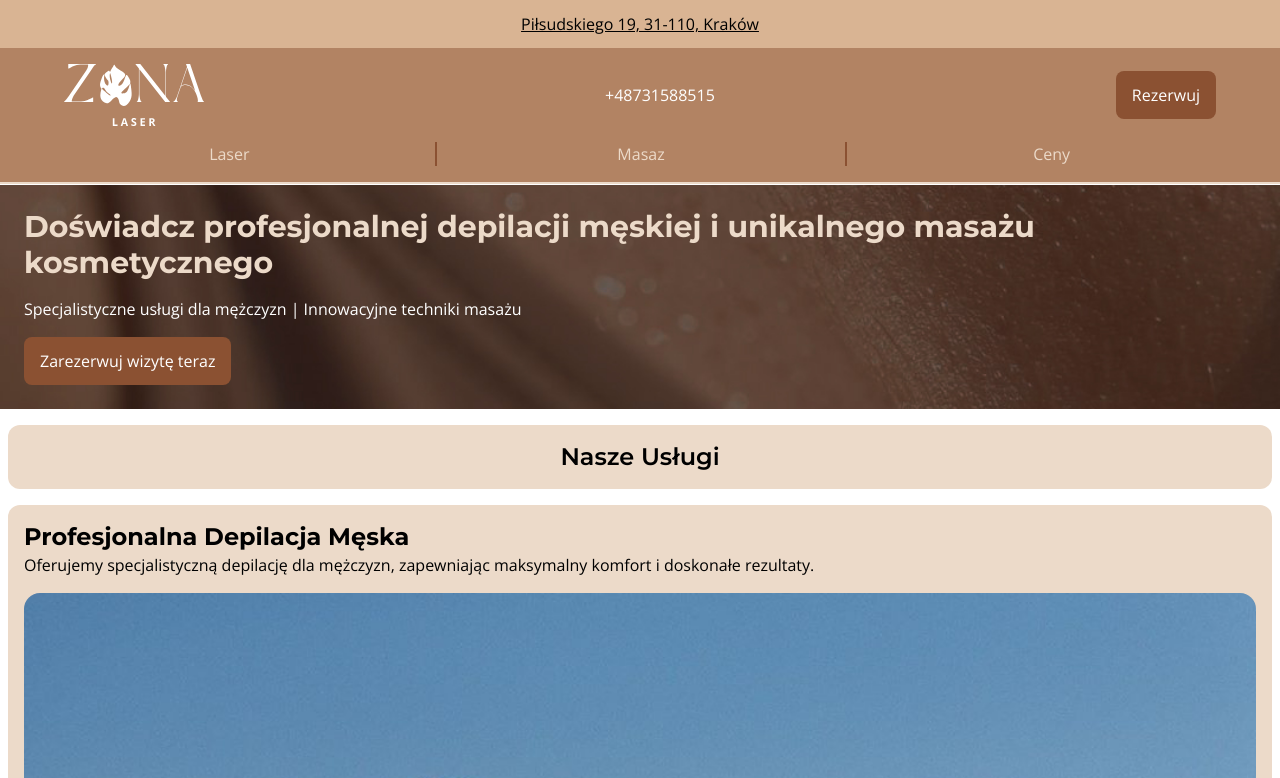
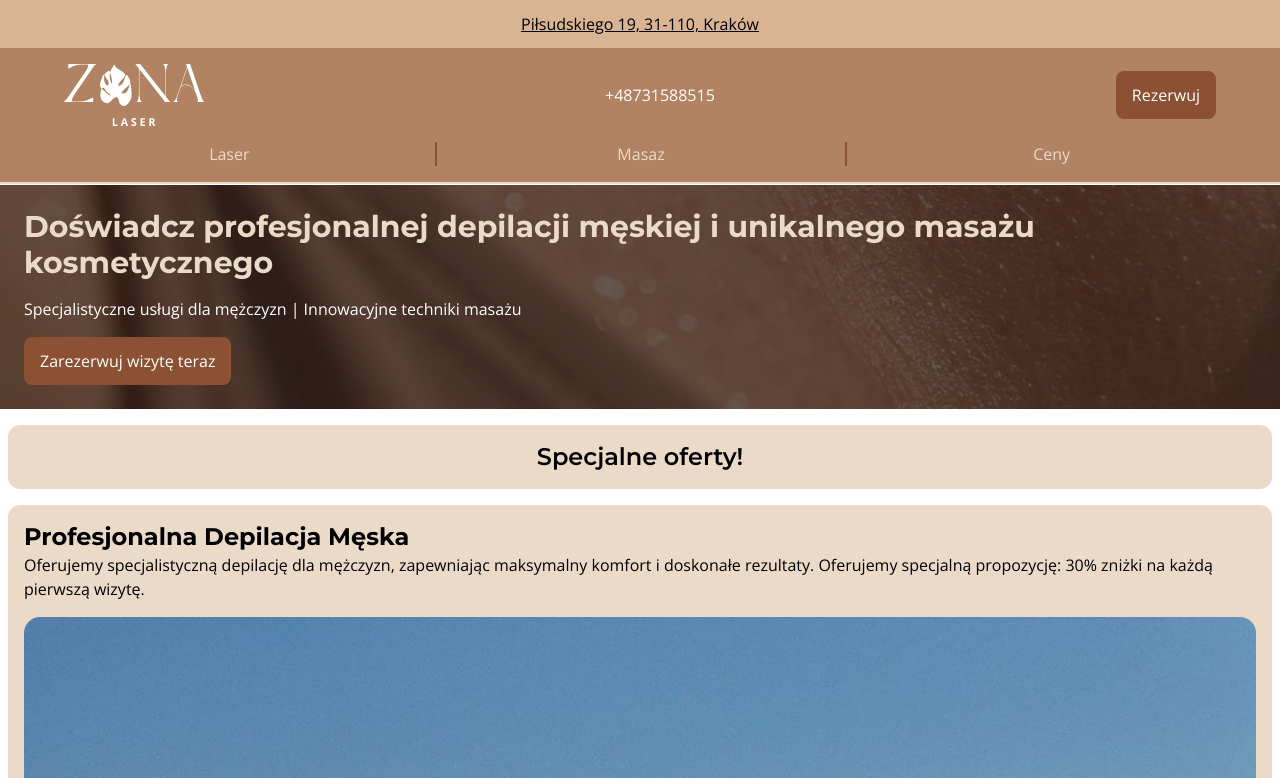
Before and after one commit to maxbezs/zona-laser, a Next.js app: page / in a window 1280 px wide. Shown: the top 778 px of the page. Built offline with nearby package versions, Linux system fonts and the light colour scheme.

Commit message:
Update page.js

```diff
--- a/app/page.js
+++ b/app/page.js
@@ -41,13 +41,12 @@ export default function Home() {
           />
         </div>
         <div className="px-2">
-          <H2>Nasze Usługi</H2>
+          <H2>Specjalne oferty!</H2>
           <div className="flex flex-col gap-6">
             <div className="rounded-xl bg-[#ECDAC9] p-4">
               <H3>Profesjonalna Depilacja Męska</H3>
               <p className="font-opensans">
-                Oferujemy specjalistyczną depilację dla mężczyzn, zapewniając
-                maksymalny komfort i doskonałe rezultaty.
+              Oferujemy specjalistyczną depilację dla mężczyzn, zapewniając maksymalny komfort i doskonałe rezultaty. Oferujemy specjalną propozycję: 30% zniżki na każdą pierwszą wizytę.
               </p>
               <Image
                 alt="depilacja mezczyzn"
```
